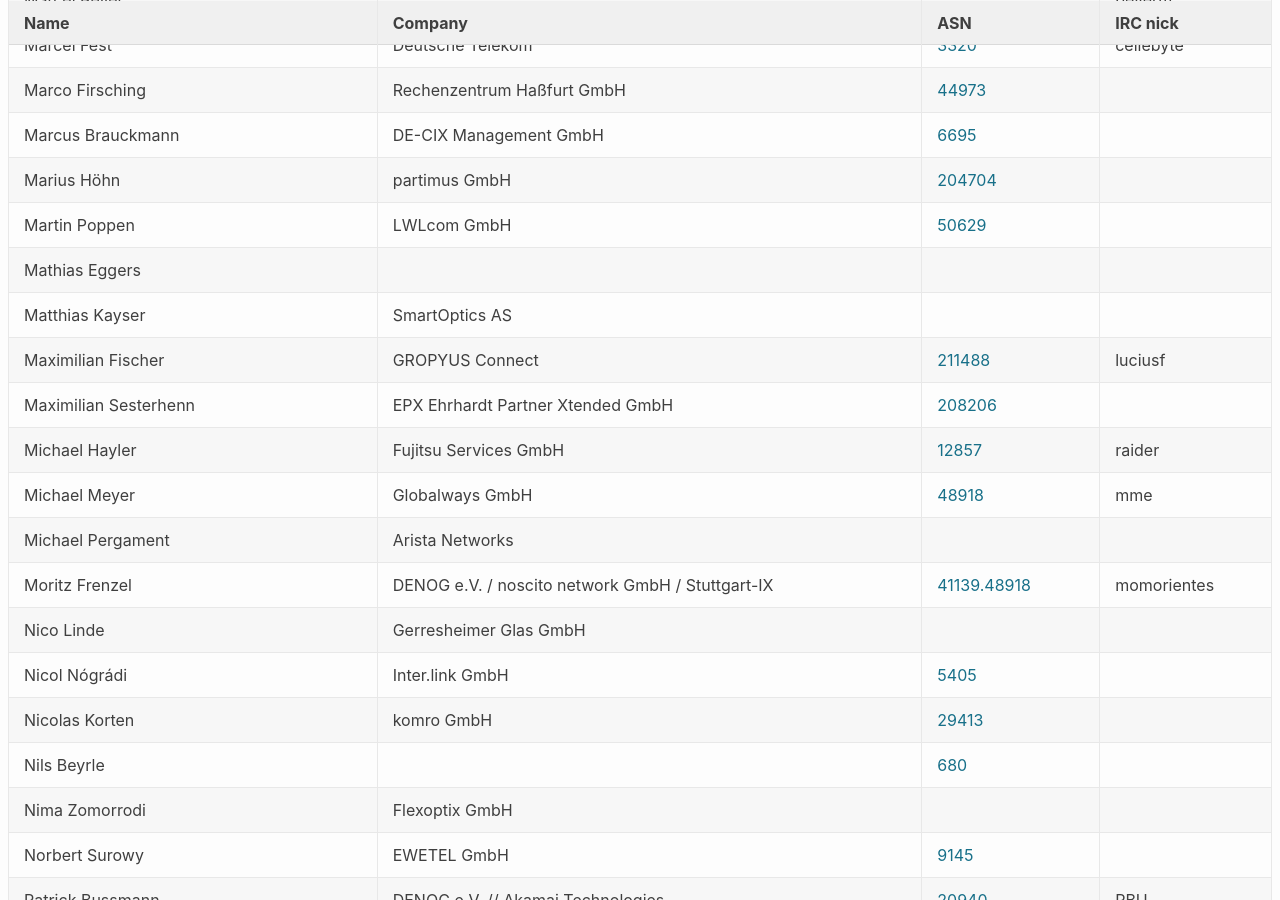
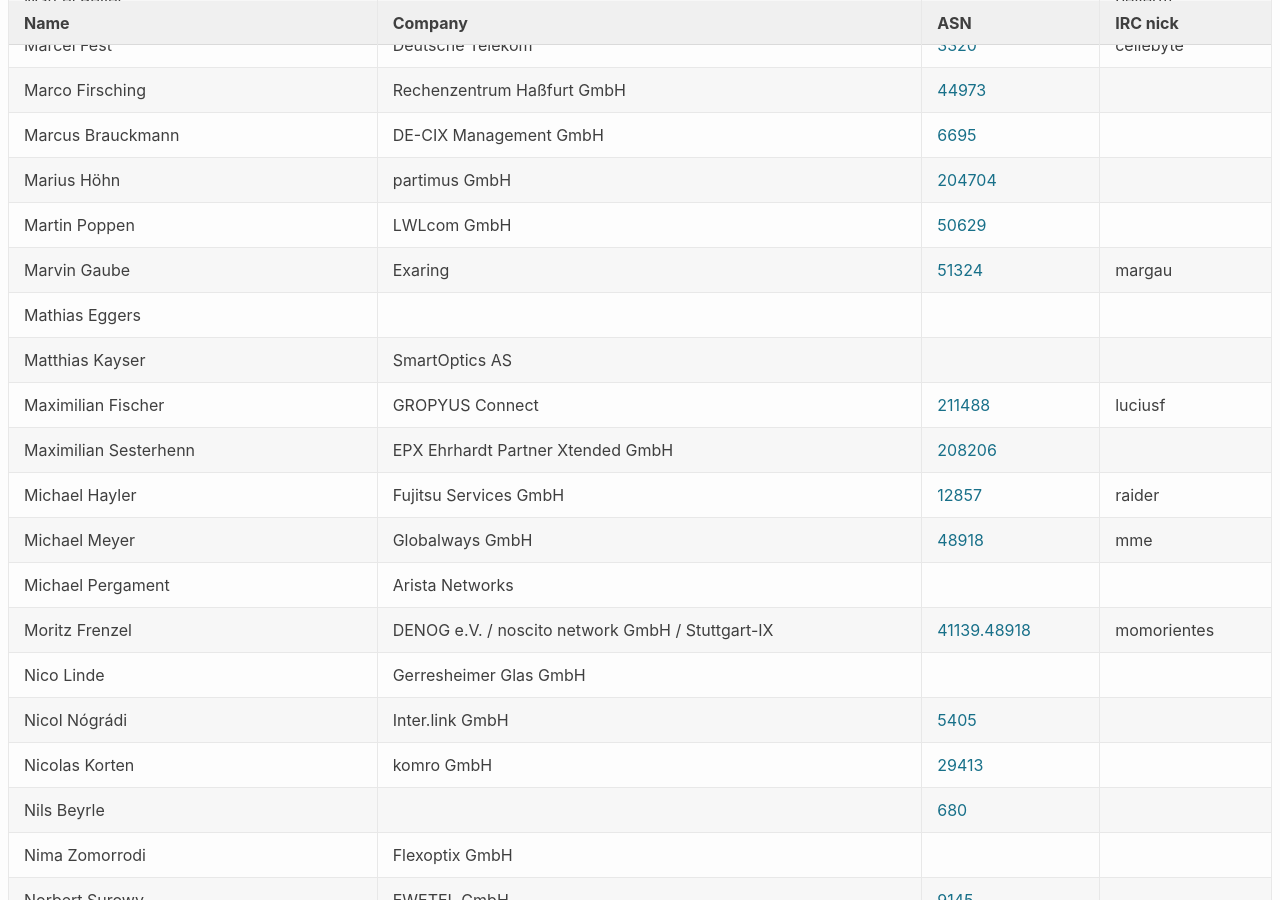
Before and after one commit to denog/pretix-attendeelist, a Jekyll site: the page built from denog14/index.md, in a window 1280 px wide and 900 px high, scrolled down 3574 px. Built offline with Jekyll 4.4.1, drawn with Linux system fonts in a browser that asks for light colours.

Commit message:
Latest data: Fri Oct  7 15:53:00 UTC 2022

```diff
--- a/_data/attendees_denog14_onsite.json
+++ b/_data/attendees_denog14_onsite.json
@@ -486,6 +486,12 @@
     "asn": "50629"
   },
   {
+    "name": "Marvin Gaube",
+    "company": "Exaring",
+    "irc": "margau",
+    "asn": "51324"
+  },
+  {
     "name": "Mathias Eggers",
     "company": null,
     "irc": null,
```
